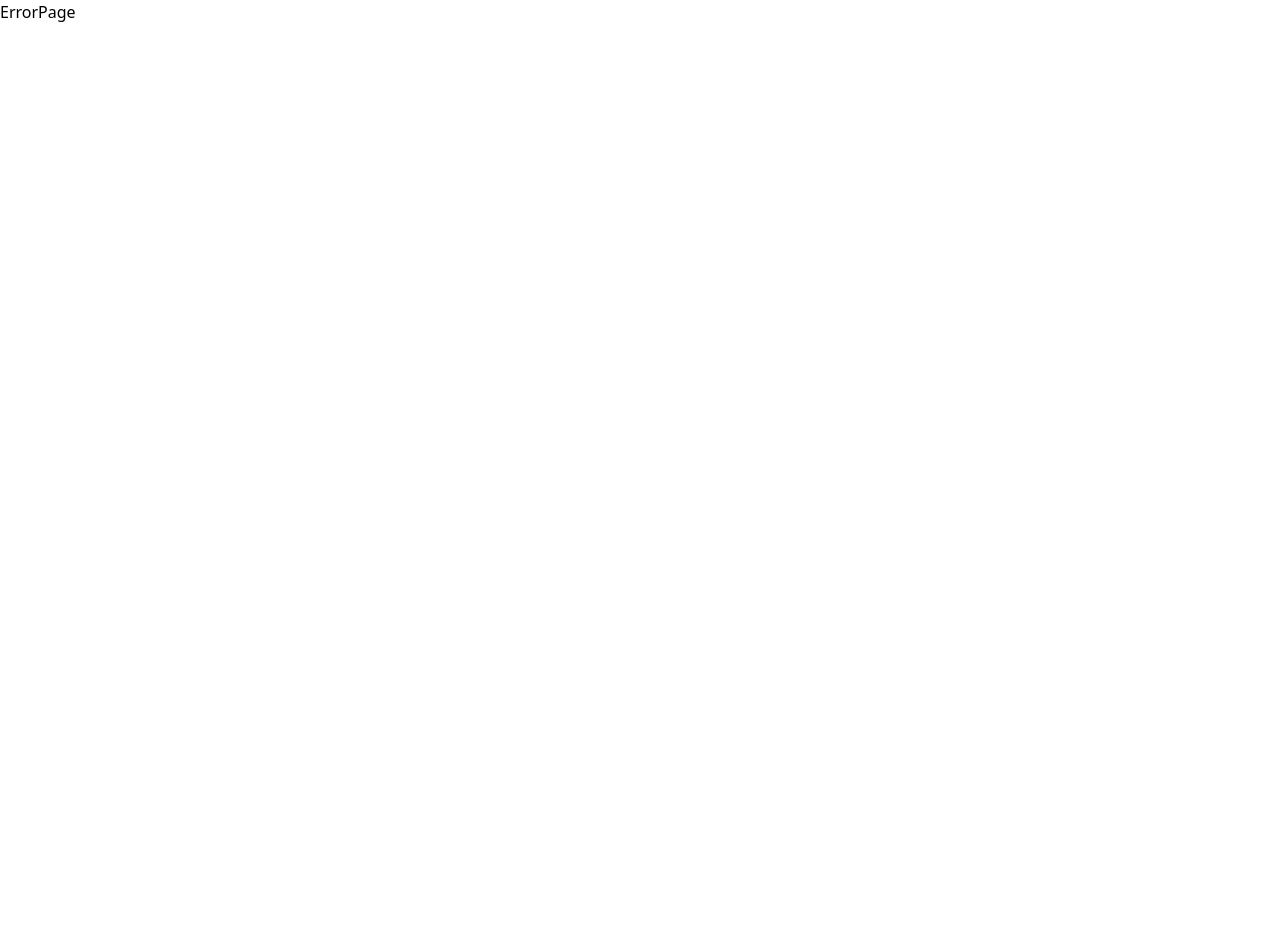
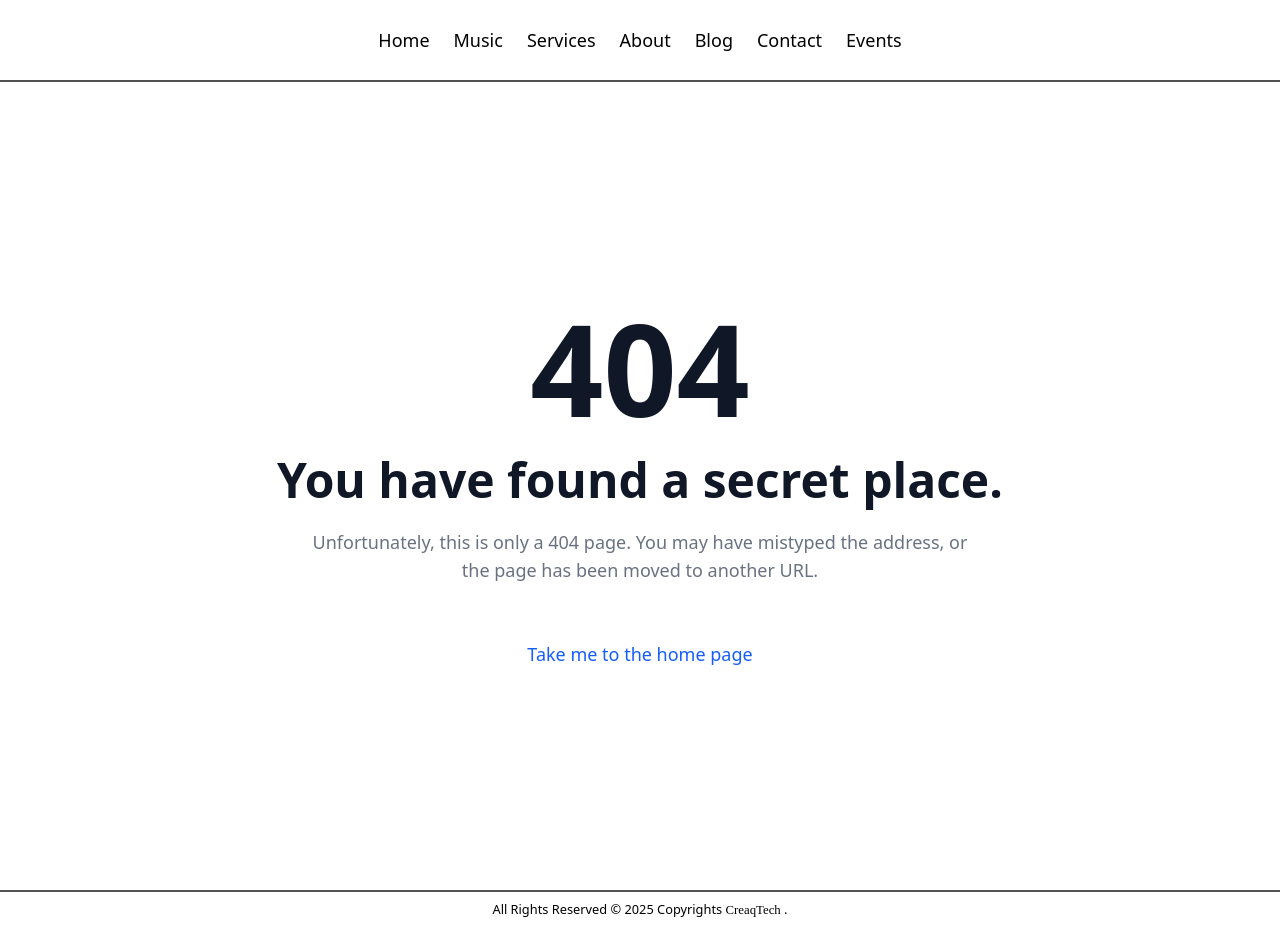
Before and after one commit to rimu-7/sirreno_profile2, a React (Vite) app: page /events in a window 1280 px wide. Before the commit this address had no page. Before the commit the page ends 800 px from the top, so only its background shows below. Built offline with nearby package versions, Linux system fonts and the light colour scheme.

Commit message:
update error page

```diff
--- a/src/Pages/ErrorPage/ErrorPage.jsx
+++ b/src/Pages/ErrorPage/ErrorPage.jsx
@@ -1,9 +1,35 @@
-import React from 'react'
+import React from "react";
+import Navbar from "../Shared/Navbar/Navbar";
+import Footer from "../Shared/Footer/Footer";
+import { Link } from "react-router-dom";
 
 function ErrorPage() {
   return (
-    <div>ErrorPage</div>
-  )
+    <div>
+      <Navbar />
+      <div className="flex flex-col items-center justify-center min-h-screen py-20 bg-white">
+        <div className="text-9xl font-bold text-center text-gray-900">404</div>
+        <h1 className="text-center font-extrabold text-4xl sm:text-5xl mt-6 text-gray-900">
+          You have found a secret place.
+        </h1>
+        <p className="text-gray-500 text-lg text-center max-w-2xl mx-auto mt-6 mb-12">
+          Unfortunately, this is only a 404 page. You may have mistyped the
+          address, or the page has been moved to another URL.
+        </p>
+        <div className="flex justify-center">
+          <Link to={"./"}>
+            <button
+              className="px-6 py-2 text-lg font-medium text-blue-600 hover:text-blue-700 cursor-pointer transition-colors"
+              to={"/"}
+            >
+              Take me to the home page
+            </button>
+          </Link>
+        </div>
+      </div>
+      <Footer />
+    </div>
+  );
 }
 
-export default ErrorPage
+export default ErrorPage;
```
